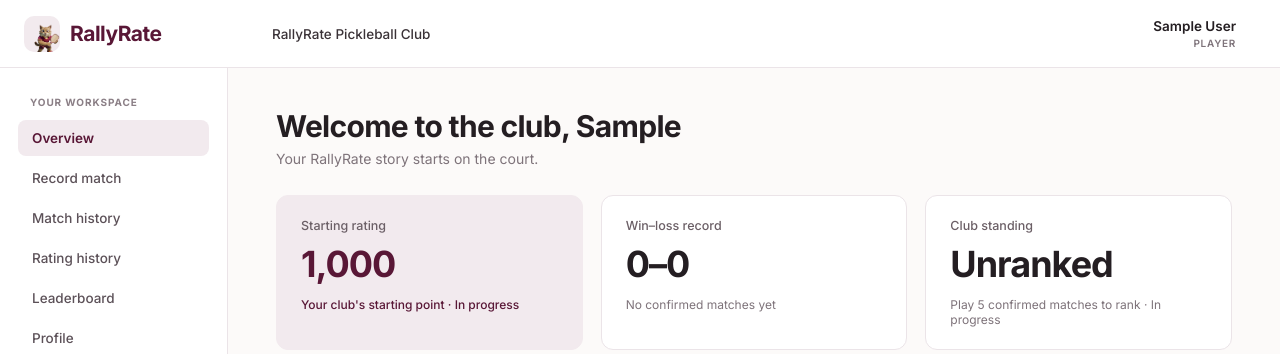
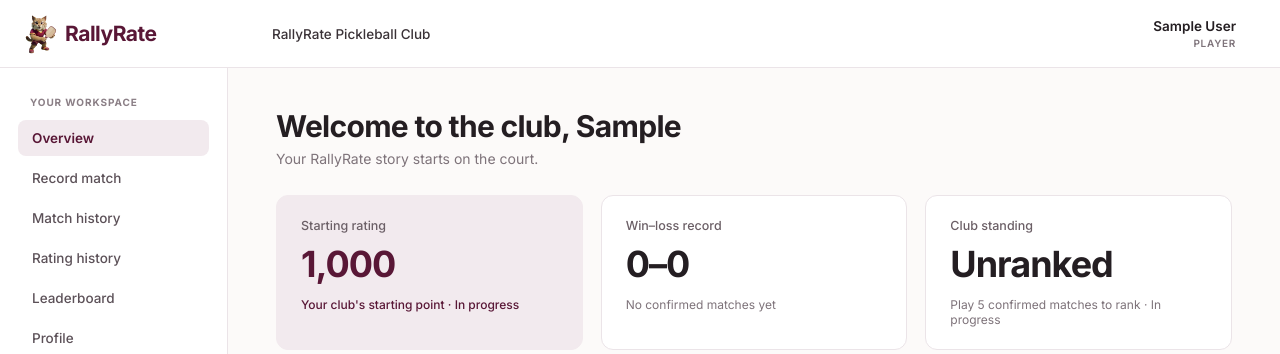
Before and after one commit to Bochikoyy/RallyRate-Caipang-Chrisnel-G7, a Django app: page /player/ in a window 1280 px wide. Shown: the top 354 px of the page. Run offline with Django 5.2, Linux system fonts and the light colour scheme; the visitor is signed in with stand-in values (Sample User, id 1); data comes from the database, SQL or seed files in the repository; data that the repository does not hold is empty; parts of the project's set-up code (start-up, migrations or seed data) failed here and were passed over.

Commit message:
style(ui): refine topbar mascot logo sizing and remove box frame

```diff
--- a/static/css/site.css
+++ b/static/css/site.css
@@ -161,26 +161,17 @@
 .ws-brand {
   display: inline-flex;
   align-items: center;
-  gap: 10px;
+  gap: 6px;
   text-decoration: none;
 }
 
-.ws-mascot-badge {
-  width: 36px;
-  height: 36px;
-  border-radius: 10px;
-  background: var(--ws-blush);
-  display: grid;
-  place-items: center;
-  overflow: hidden;
+.ws-brand-mascot {
+  width: 64px;
+  height: 64px;
+  margin: -10px -13px -10px -16px;
+  object-fit: contain;
   flex: none;
-}
-
-.ws-brand-mascot {
-  width: 44px;
-  height: 44px;
-  object-fit: contain;
-  transform: translateY(2px) scale(1.18);
+  pointer-events: none;
 }
 
 .ws-brand-text {
--- a/templates/workspace_base.html
+++ b/templates/workspace_base.html
@@ -6,15 +6,13 @@
   <meta name="viewport" content="width=device-width, initial-scale=1">
   <meta name="theme-color" content="#591736">
   <title>{% block title %}RallyRate{% endblock %}</title>
-  <link rel="stylesheet" href="{% static 'css/site.css' %}?v=20261126-sidebar-fix">
+  <link rel="stylesheet" href="{% static 'css/site.css' %}?v=20261126-logo-fix">
 </head>
 <body class="ws-body {% block body_class %}{% endblock %}">
   <header class="ws-topbar">
     <div class="ws-brand-cell">
       <a class="ws-brand" href="{% url 'accounts:dashboard' %}">
-        <span class="ws-mascot-badge">
-          <img class="ws-brand-mascot" src="{% static 'images/rallyraye.png' %}" alt="RallyRaye mascot">
-        </span>
+        <img class="ws-brand-mascot" src="{% static 'images/rallyraye.png' %}" alt="RallyRaye mascot">
         <span class="ws-brand-text">RallyRate</span>
       </a>
     </div>
```
